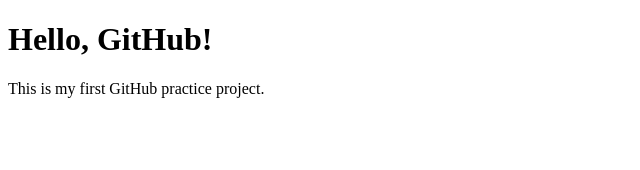
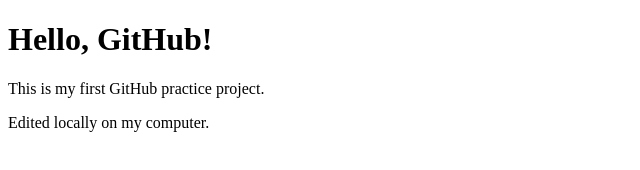
Before and after one commit to maazi-ahmed/github-practice, a plain HTML site: page index.html in a window 1280 px wide. Shown: the whole page, without its empty margins (0-640 px from the left). Drawn offline with Linux system fonts and the light colour scheme.

Commit message:
Update HTML locally

```diff
--- a/index.html
+++ b/index.html
@@ -9,5 +9,6 @@
 <body>
     <h1>Hello, GitHub!</h1>
     <p>This is my first GitHub practice project.</p>
+        <p>Edited locally on my computer.</p>
 </body>
 </html>
```
